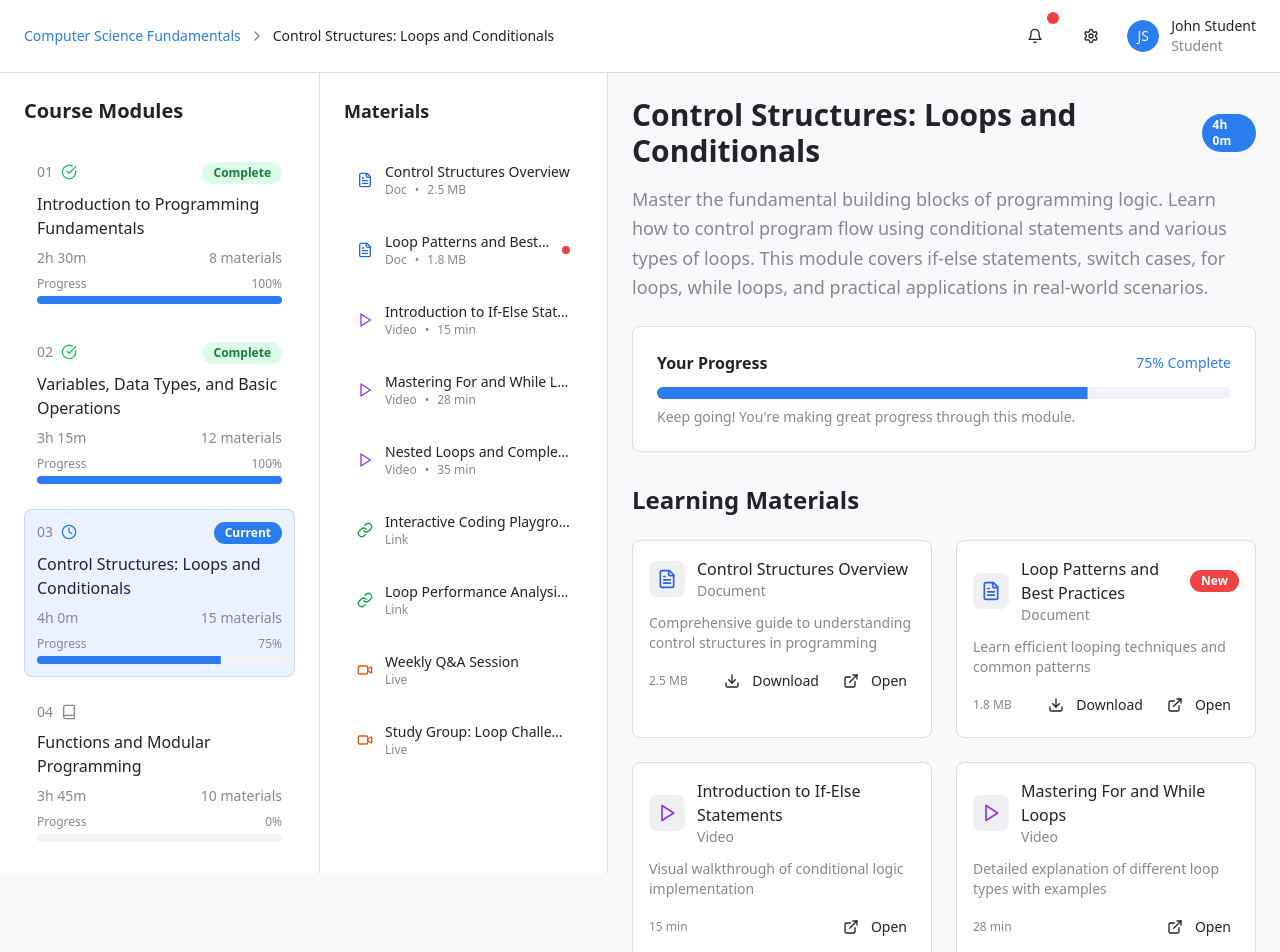
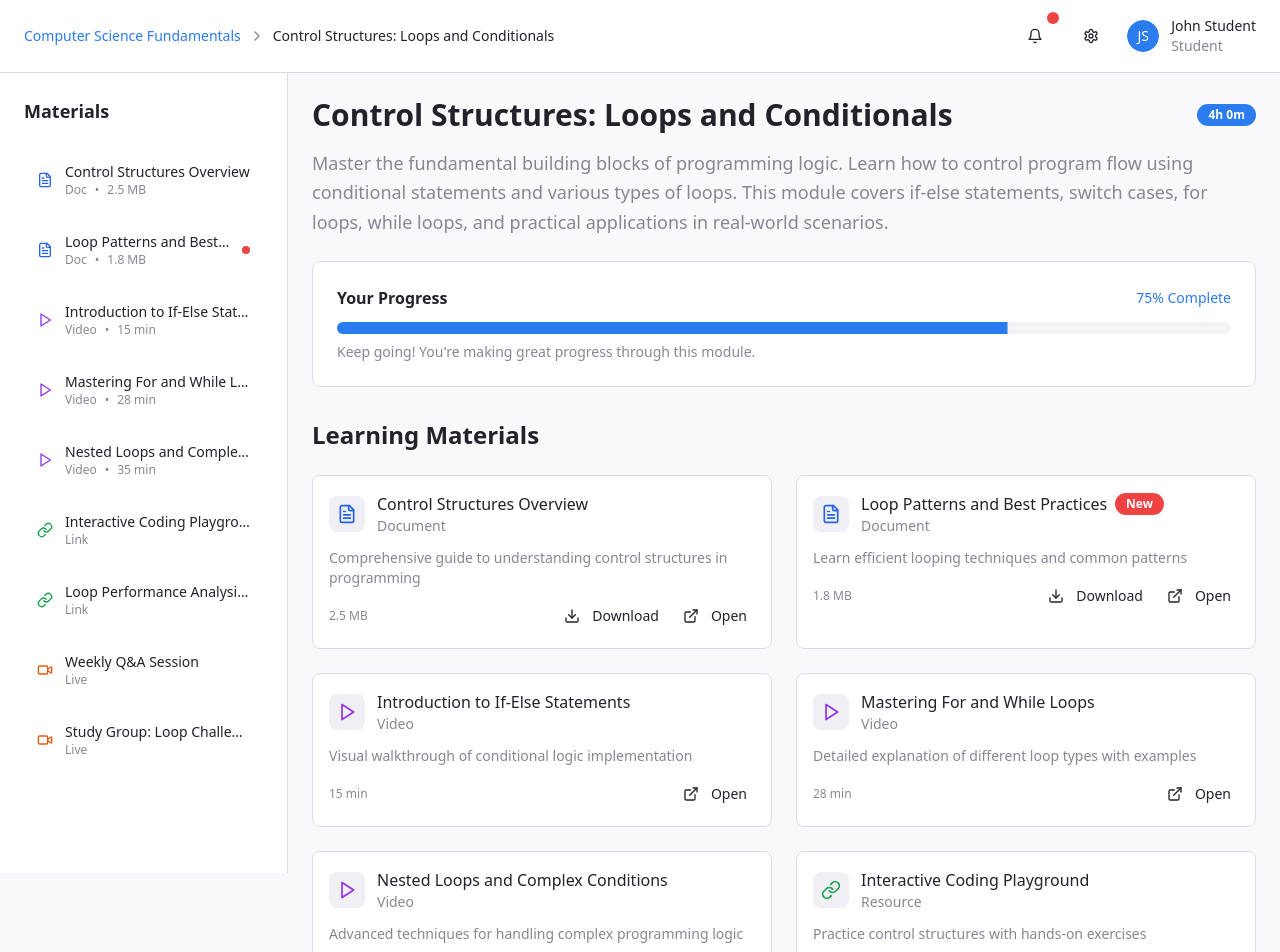
Before and after one commit to tiran2/tuterverrse-module-page-ui, a React (Vite) app: page /module in a window 1280 px wide. Shown: the top 952 px of the page. Built offline with nearby package versions, Linux system fonts and the light colour scheme.

Commit message:
Remove module sidebar
Remove the course modules sidebar from the module page. All other components and functionalities remain unchanged.

```diff
--- a/src/pages/ModulePage.tsx
+++ b/src/pages/ModulePage.tsx
@@ -1,52 +1,6 @@
-import { useState } from "react";
 import { TopNavigation } from "@/components/TopNavigation";
-import { ModuleSidebar } from "@/components/ModuleSidebar";
 import { MaterialNavigationSidebar } from "@/components/MaterialNavigationSidebar";
 import { ModuleContent } from "@/components/ModuleContent";
-
-// Mock data
-const mockModules = [
-  {
-    id: "1",
-    title: "Introduction to Programming Fundamentals",
-    status: "completed" as const,
-    progress: 100,
-    duration: "2h 30m",
-    materials: 8
-  },
-  {
-    id: "2",
-    title: "Variables, Data Types, and Basic Operations",
-    status: "completed" as const,
-    progress: 100,
-    duration: "3h 15m",
-    materials: 12
-  },
-  {
-    id: "3",
-    title: "Control Structures: Loops and Conditionals",
-    status: "current" as const,
-    progress: 75,
-    duration: "4h 0m",
-    materials: 15
-  },
-  {
-    id: "4",
-    title: "Functions and Modular Programming",
-    status: "available" as const,
-    progress: 0,
-    duration: "3h 45m",
-    materials: 10
-  },
-  {
-    id: "5",
-    title: "Object-Oriented Programming Concepts",
-    status: "locked" as const,
-    progress: 0,
-    duration: "5h 30m",
-    materials: 18
-  }
-];
 
 const mockModuleData = {
   id: "3",
@@ -130,12 +84,6 @@ const mockModuleData = {
 };
 
 export default function ModulePage() {
-  const [currentModuleId, setCurrentModuleId] = useState("3");
-
-  const handleModuleSelect = (moduleId: string) => {
-    setCurrentModuleId(moduleId);
-  };
-
   const handleMaterialClick = (material: any) => {
     console.log("Opening material:", material);
     // Handle material opening logic here
@@ -165,12 +113,6 @@ export default function ModulePage() {
       />
 
       <div className="flex">
-        <ModuleSidebar
-          modules={mockModules}
-          currentModuleId={currentModuleId}
-          onModuleSelect={handleModuleSelect}
-        />
-
         <MaterialNavigationSidebar
           materials={mockModuleData.materials}
           onMaterialClick={handleMaterialNavigate}
```
